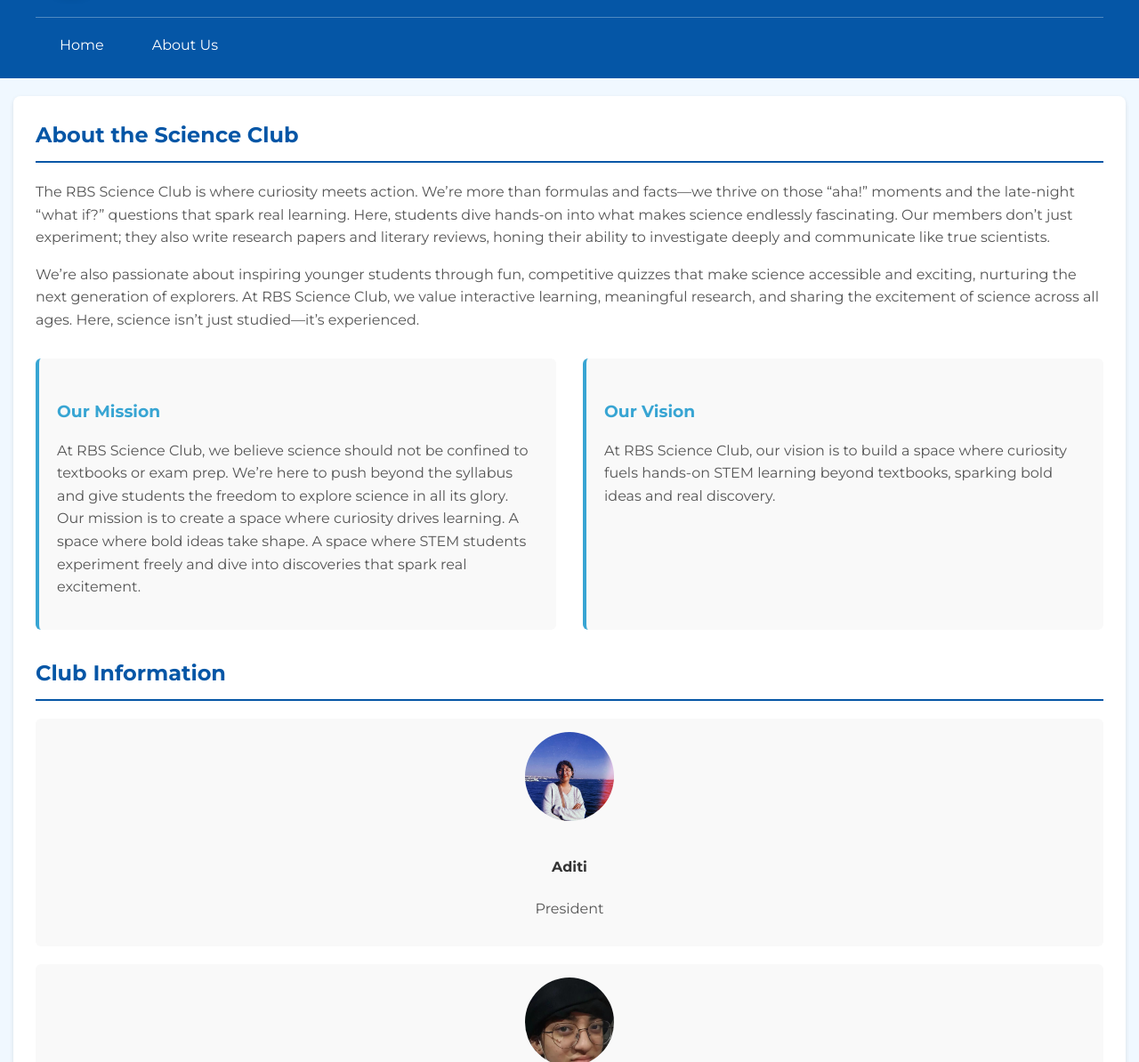
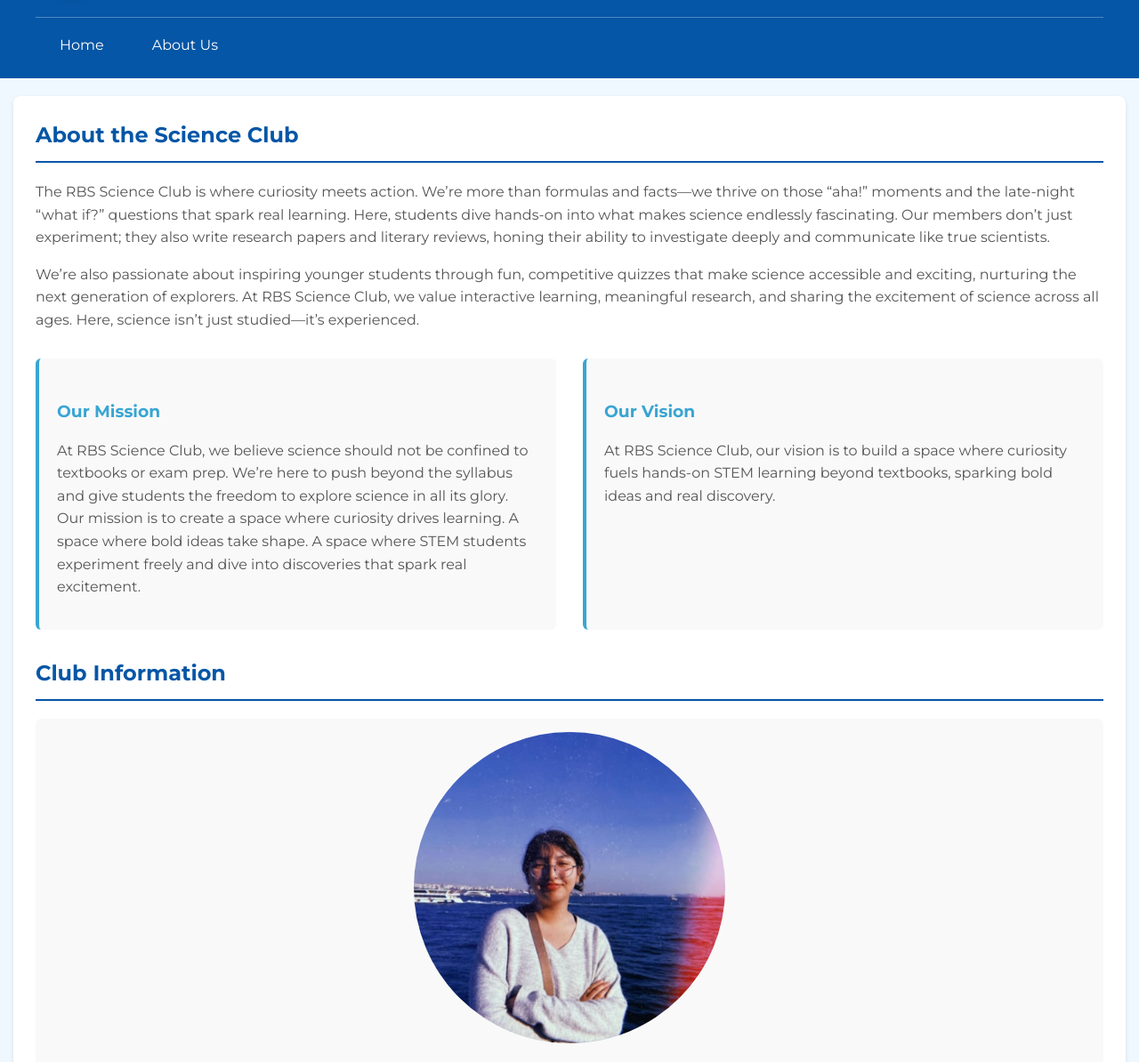
Before and after one commit to shivashis-adhikari/science-club-website, a plain HTML site: page about.html in a window 1280 px wide. Shown: the part 106-1300 px from the top of the page at 89% size. Drawn offline with Linux system fonts and the light colour scheme.

Commit message:
Update team member image size for better visibility

```diff
--- a/css/styles.css
+++ b/css/styles.css
@@ -258,8 +258,8 @@ main {
 }
 
 .team-section .team-member img {
-    width: 100px;
-    height: 100px;
+    width: 350px;
+    height: 350px;
     border-radius: 50%;
     object-fit: cover;
     margin-bottom: 10px;
```
